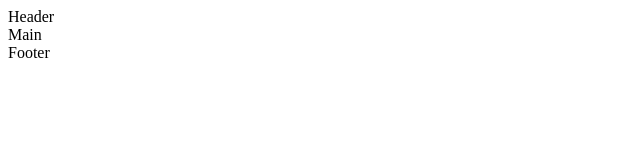
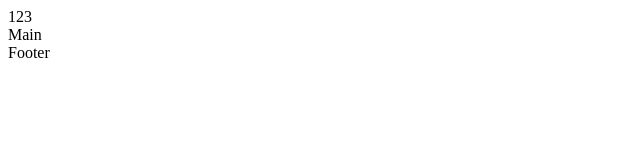
Before and after one commit to SShapovalov1/my-project, a plain HTML site: page index.html in a window 1280 px wide. Shown: the full height of the page, 0-640 px from the left. Drawn offline with Linux system fonts and the light colour scheme.

Commit message:
Update index.html

```diff
--- a/index.html
+++ b/index.html
@@ -7,7 +7,7 @@
   </title>
 </head>
 <body>
-  <header>Header</header>
+  <header>123</header>
   <main>Main</main>
   <footer>Footer</footer>
 
```
